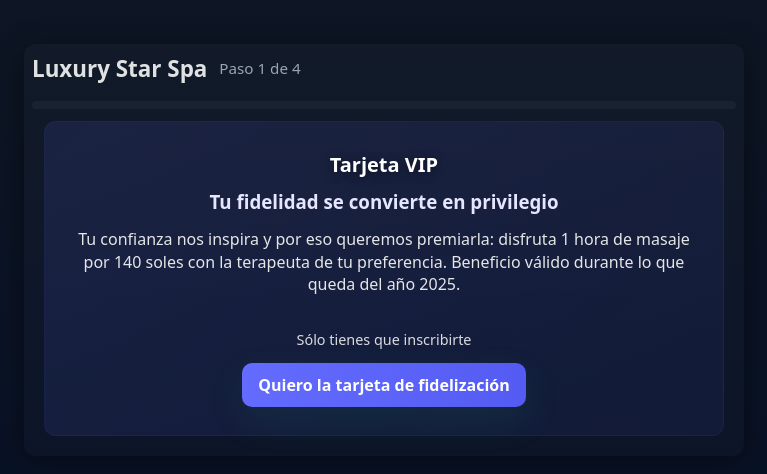
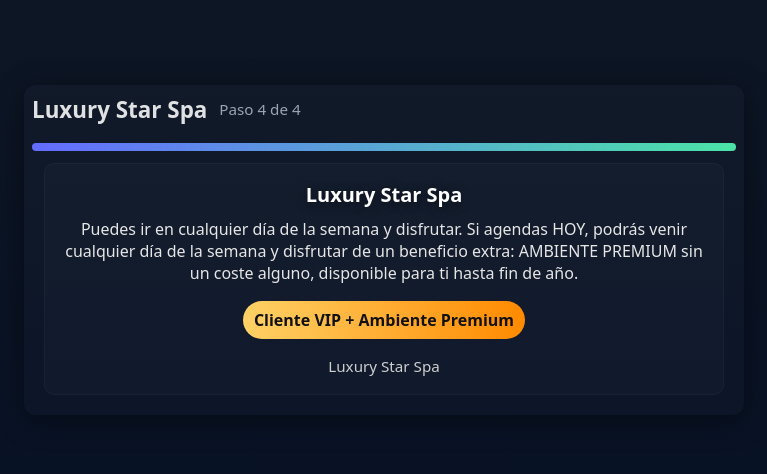
Before and after one commit to 4Leywin/landing-steps, a React (Vite) app: page / in a window 1280 px wide. Shown: the part 150-624 px from the top of the page, without its empty margins (256-1023 px from the left). Built offline with nearby package versions, Linux system fonts and the light colour scheme; no server answers; the database is empty.

Commit message:
feat: Añadir campo URL para beneficio extra en AdminPage y actualizar visualización en Step4

```diff
--- a/src/constants/index.js
+++ b/src/constants/index.js
@@ -35,6 +35,7 @@ const DEFAULT_CONTENT = {
       descripcion:
         "Puedes ir en cualquier día de la semana y disfrutar. Si agendas HOY, podrás venir cualquier día de la semana y disfrutar de un beneficio extra: AMBIENTE PREMIUM sin un coste alguno, disponible para ti hasta fin de año.",
       boton: "Cliente VIP + Ambiente Premium",
+      url: "https://wa.me/51999999999",
       expiry_date: "31/12/2025",
     },
     branding: {
--- a/src/features/admin/AdminPage.jsx
+++ b/src/features/admin/AdminPage.jsx
@@ -14,7 +14,6 @@ export default function AdminPage() {
   const [content, setContent] = useState(() =>
     JSON.parse(JSON.stringify(DEFAULT_CONTENT))
   );
-  const [status, setStatus] = useState(null);
   const [statusObj, setStatusObj] = useState(null);
   const statusTimer = React.useRef(null);
   const [isSaving, setIsSaving] = useState(false);
@@ -48,12 +47,9 @@ export default function AdminPage() {
       statusTimer.current = null;
     }
     setStatusObj({ type, message });
-    // also set plain status for backward compat where used
-    setStatus(message);
     if (ms > 0) {
       statusTimer.current = setTimeout(() => {
         setStatusObj(null);
-        setStatus(null);
         statusTimer.current = null;
       }, ms);
     }
@@ -191,7 +187,6 @@ export default function AdminPage() {
             onClick={() => {
               if (statusTimer.current) clearTimeout(statusTimer.current);
               setStatusObj(null);
-              setStatus(null);
             }}
             aria-label="Cerrar"
           >
@@ -414,6 +409,17 @@ export default function AdminPage() {
                 }
               />
 
+              <label>URL del botón (WhatsApp, reserva online, etc.)</label>
+              <input
+                className="admin-input"
+                type="url"
+                value={content.seccion_4?.beneficio_extra?.url || ""}
+                onChange={(e) =>
+                  updatePath("seccion_4.beneficio_extra.url", e.target.value)
+                }
+                placeholder="https://wa.me/51999999999"
+              />
+
               <label>Fecha de validez (dd/mm/yyyy)</label>
               <input
                 className="admin-input"
--- a/src/features/home/IndexPage.jsx
+++ b/src/features/home/IndexPage.jsx
@@ -10,7 +10,7 @@ import { CONTENT as DEFAULT_CONTENT } from "../../constants";
 
 const IndexPage = () => {
   const steps = [Step1, Step2, Step3, Step4];
-  const [currentStep, setCurrentStep] = useState(0);
+  const [currentStep, setCurrentStep] = useState(3);
   const [formData, setFormData] = useState(null);
   const [content, setContent] = useState(() =>
     JSON.parse(JSON.stringify(DEFAULT_CONTENT))
--- a/src/features/home/components/Step4.jsx
+++ b/src/features/home/components/Step4.jsx
@@ -28,7 +28,18 @@ const Step4 = ({ formData, content }) => {
           justifyContent: "center",
         }}
       >
-        <span className="benefit-badge">{beneficio_extra?.boton}</span>
+        {beneficio_extra?.url ? (
+          <a
+            href={beneficio_extra.url}
+            target="_blank"
+            rel="noopener noreferrer"
+            className="benefit-badge benefit-button"
+          >
+            {beneficio_extra?.boton}
+          </a>
+        ) : (
+          <span className="benefit-badge">{beneficio_extra?.boton}</span>
+        )}
       </div>
 
       <div className="branding">{branding?.logo}</div>
```
